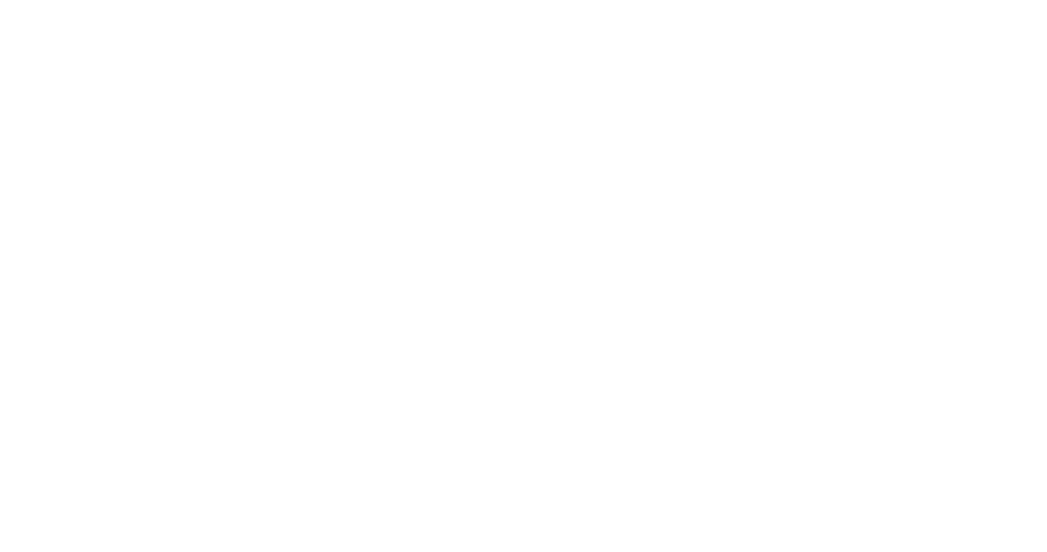
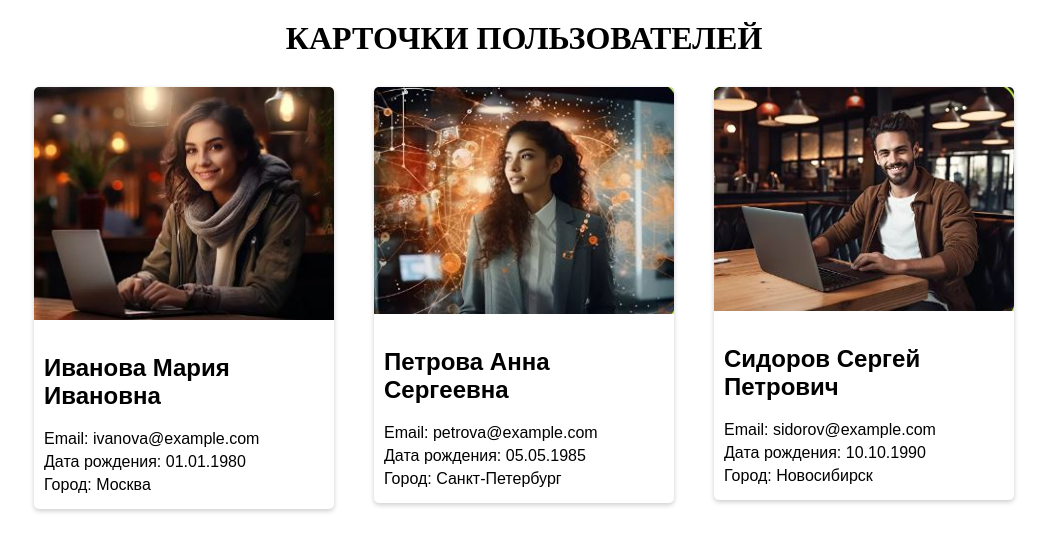
Before and after one commit to jenycher/9Flask, a plain HTML site: page dz9-css3.html in a window 1280 px wide. Shown: the whole page, without its empty margins (116-1163 px from the left). Drawn offline with Linux system fonts and the light colour scheme.

Commit message:
add dz9-css3

```diff
--- a/dz9-css3.html
+++ b/dz9-css3.html
@@ -2,9 +2,42 @@
 <html lang="en">
 <head>
     <meta charset="UTF-8">
-    <title>Title</title>
+    <title>Карточки пользователей</title>
+    <link rel="stylesheet" href="style_card3.css">
 </head>
 <body>
+<h1>КАРТОЧКИ ПОЛЬЗОВАТЕЛЕЙ</h1>
 
+<div class="cards-container">
+<div class="card">
+  <img src="card1.jpg" alt="Фото пользователя">
+  <div class="card-info">
+    <h2>Иванова Мария Ивановна</h2>
+    <p>Email: ivanova@example.com</p>
+    <p>Дата рождения: 01.01.1980</p>
+    <p>Город: Москва</p>
+  </div>
+</div>
+
+<div class="card">
+  <img src="card2.jpg" alt="Фото пользователя">
+  <div class="card-info">
+    <h2>Петрова Анна Сергеевна</h2>
+    <p>Email: petrova@example.com</p>
+    <p>Дата рождения: 05.05.1985</p>
+    <p>Город: Санкт-Петербург</p>
+  </div>
+</div>
+
+<div class="card">
+  <img src="card3.jpg" alt="Фото пользователя">
+  <div class="card-info">
+    <h2>Сидоров Сергей Петрович</h2>
+    <p>Email: sidorov@example.com</p>
+    <p>Дата рождения: 10.10.1990</p>
+    <p>Город: Новосибирск</p>
+  </div>
+</div>
+</div>
 </body>
 </html>
--- /dev/null
+++ b/style_card3.css
@@ -0,0 +1,51 @@
+.cards-container {
+    display: flex;
+    justify-content: center;  /* выравнивание по центру */
+    align-items: flex-start;   /* выравнивание элементов по верхнему краю */
+    flex-wrap: wrap;           /* перенос элементов на новую строку при нехватке места */
+    gap: 20px;                 /* расстояние между карточками */
+}
+
+
+
+.card {
+    width: 300px;
+    margin: 10px;
+    box-shadow: 0 2px 5px rgba(0,0,0,0.2);
+    transition: box-shadow 0.3s ease-in-out;
+    border-radius: 5px;
+    overflow: hidden;
+    font-family: Arial, sans-serif;
+  }
+.card:hover {
+    box-shadow: 0 5px 15px rgba(0,0,0,0.3);
+    background-color: Peru;
+  }
+
+
+.card img {
+    width: 100%;               /* ширина изображения, чтобы оно занимало всю ширину карточки */
+    height: auto;              /* автоматическая высота изображения */
+}
+.card img:hover {
+    transform: scale(1.1); /* Увеличиваем масштаб изображения при наведении */
+  }
+
+h1 {
+            text-align: center;
+            margin-top: 20px;
+            margin-bottom: 20px;
+        }
+
+.card-info {
+    padding: 10px;          /* внутренний отступ для текстовой информации */
+}
+
+card-info h2 {
+    margin: 10px 0;
+    font-size: 18px;
+  }
+
+.card-info p {
+    margin: 5px 0;
+  }
```
